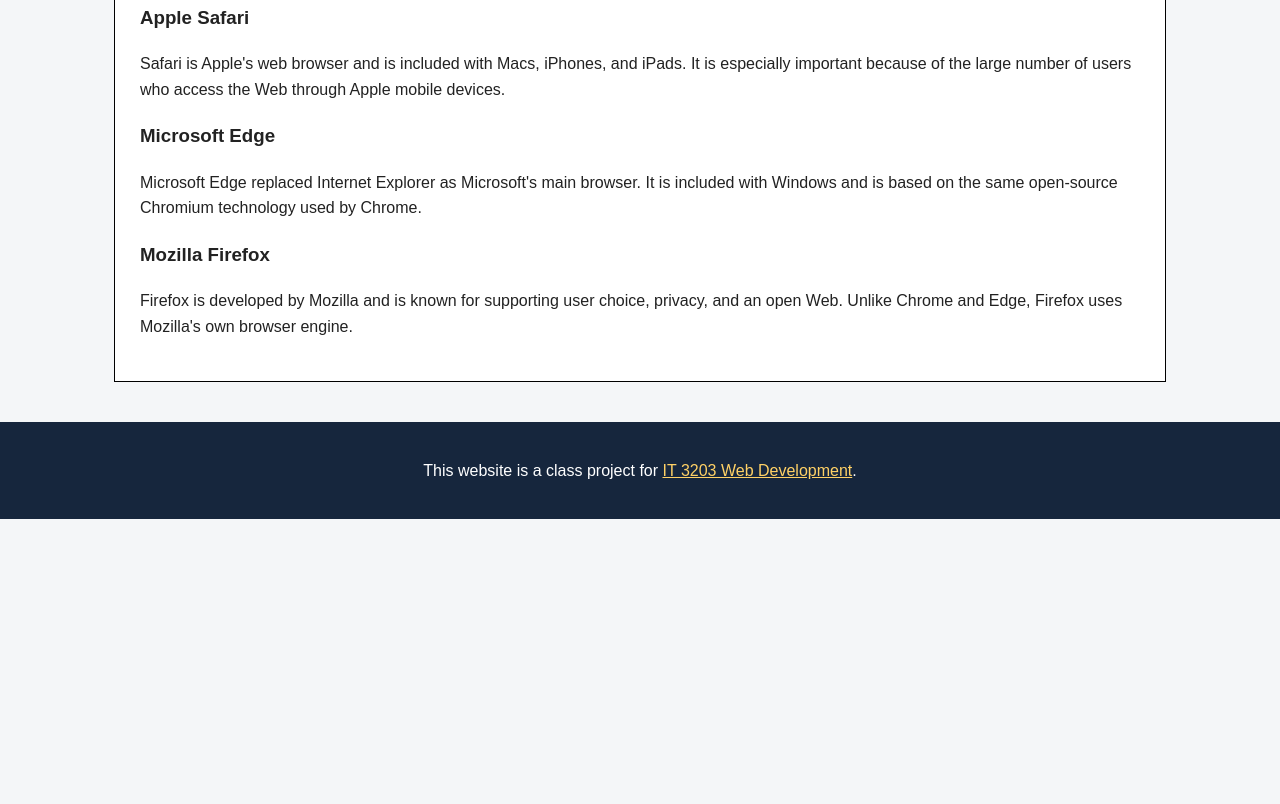
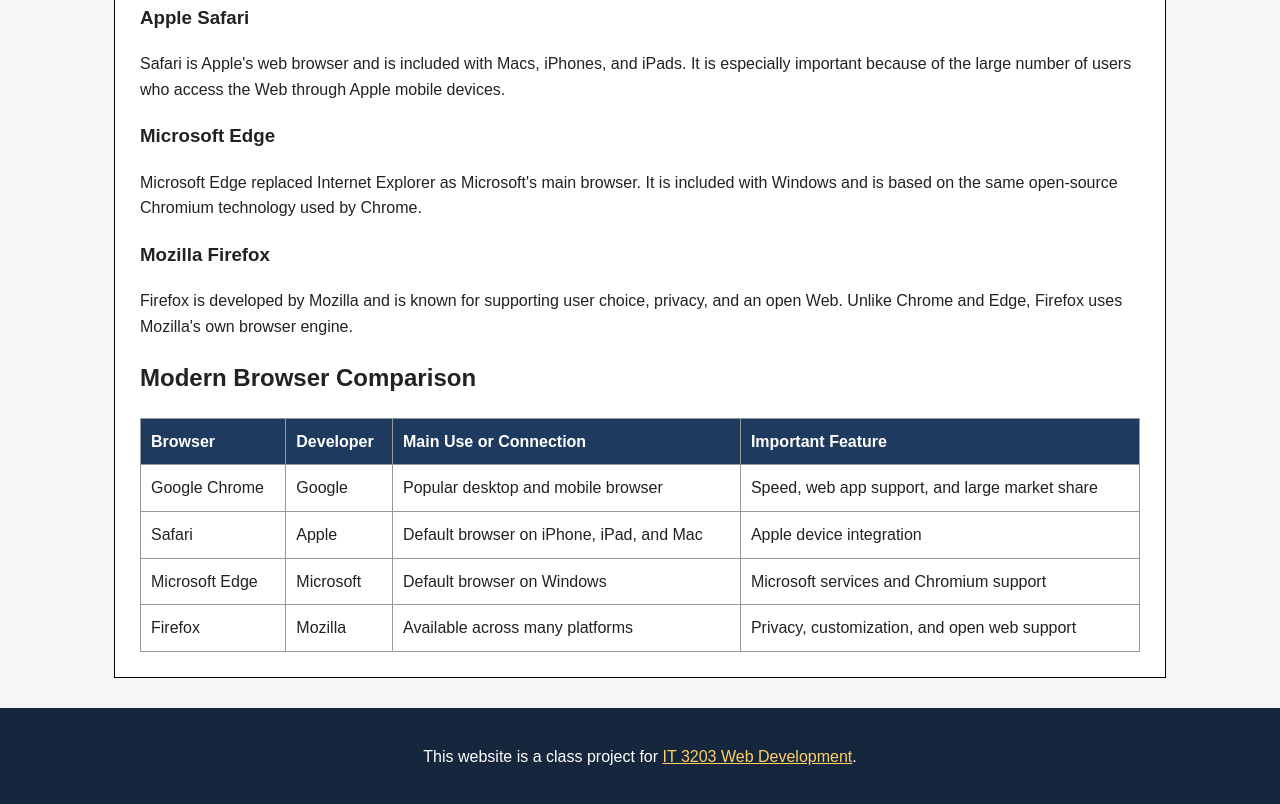
Before and after one commit to grobin97/grobin97.github.io, a plain HTML site: page modern_browsers.html in a window 1280 px wide. Shown: the part 712-1516 px from the top of the page. Before the commit the page ends 1231 px from the top, so only its background shows below. Drawn offline with Linux system fonts and the light colour scheme.

Commit message:
Added visualization on home page and a table on the modern browsers page.

```diff
--- a/css/style.css
+++ b/css/style.css
@@ -9,6 +9,10 @@
     background-color: #f4f6f8;
     color: #222;
     line-height: 1.6;
+
+    min-height: 100vh;
+    display: flex;
+    flex-direction: column;
 }
 
 /* Styling for the title */
@@ -48,6 +52,7 @@
     background-color: white;
     padding: 25px;
     border: 1px solid black;
+    flex: 1;
 }
 
 /* Styling for the project overview */
@@ -59,7 +64,7 @@
 /* Styling for the card grid */
 .card-grid {
     display: grid;
-    grid-template-columns: repeat(1);
+    gap: 20px;
 }
 
 /* Styling for content cards */
@@ -88,7 +93,7 @@
     background-color: #16263d;
     color: white;
     padding: 20px;
-    margin-top: 40px;
+    margin-top: auto;
 }
 
 footer a {
@@ -142,3 +147,43 @@
     font-weight: bold;
     font-size: 20px;
 }
+
+/* Simple browser process visualization */
+.browser-flow {
+    display: flex;
+    align-items: center;
+    gap: 10px;
+    flex-wrap: wrap;
+    margin: 20px 0;
+}
+
+.flow-box {
+    border: 1px solid #999;
+    padding: 12px;
+    background-color: #f4f6f8;
+    text-align: center;
+}
+
+.flow-arrow {
+    font-weight: bold;
+    font-size: 20px;
+}
+
+/* Simple table styling */
+.browser-table {
+    width: 100%;
+    border-collapse: collapse;
+    margin-top: 15px;
+}
+
+.browser-table th,
+.browser-table td {
+    border: 1px solid #999;
+    padding: 10px;
+    text-align: left;
+}
+
+.browser-table th {
+    background-color: #1f3a5f;
+    color: white;
+}
--- a/modern_browsers.html
+++ b/modern_browsers.html
@@ -68,6 +68,52 @@
                 Edge, Firefox uses Mozilla's own browser engine.
             </p>
         </section>
+
+        <section>
+            <h2>Modern Browser Comparison</h2>
+
+            <!-- Table comparing major modern browsers -->
+            <table class="browser-table">
+                <thead>
+                    <tr>
+                        <th>Browser</th>
+                        <th>Developer</th>
+                        <th>Main Use or Connection</th>
+                        <th>Important Feature</th>
+                    </tr>
+                </thead>
+
+                <tbody>
+                    <tr>
+                        <td>Google Chrome</td>
+                        <td>Google</td>
+                        <td>Popular desktop and mobile browser</td>
+                        <td>Speed, web app support, and large market share</td>
+                    </tr>
+
+                    <tr>
+                        <td>Safari</td>
+                        <td>Apple</td>
+                        <td>Default browser on iPhone, iPad, and Mac</td>
+                        <td>Apple device integration</td>
+                    </tr>
+
+                    <tr>
+                        <td>Microsoft Edge</td>
+                        <td>Microsoft</td>
+                        <td>Default browser on Windows</td>
+                        <td>Microsoft services and Chromium support</td>
+                    </tr>
+
+                    <tr>
+                        <td>Firefox</td>
+                        <td>Mozilla</td>
+                        <td>Available across many platforms</td>
+                        <td>Privacy, customization, and open web support</td>
+                    </tr>
+                </tbody>
+            </table>
+        </section>
     </main>
 
     <footer>
```
Also changed, not shown: index.html (+24 -2 lines).
